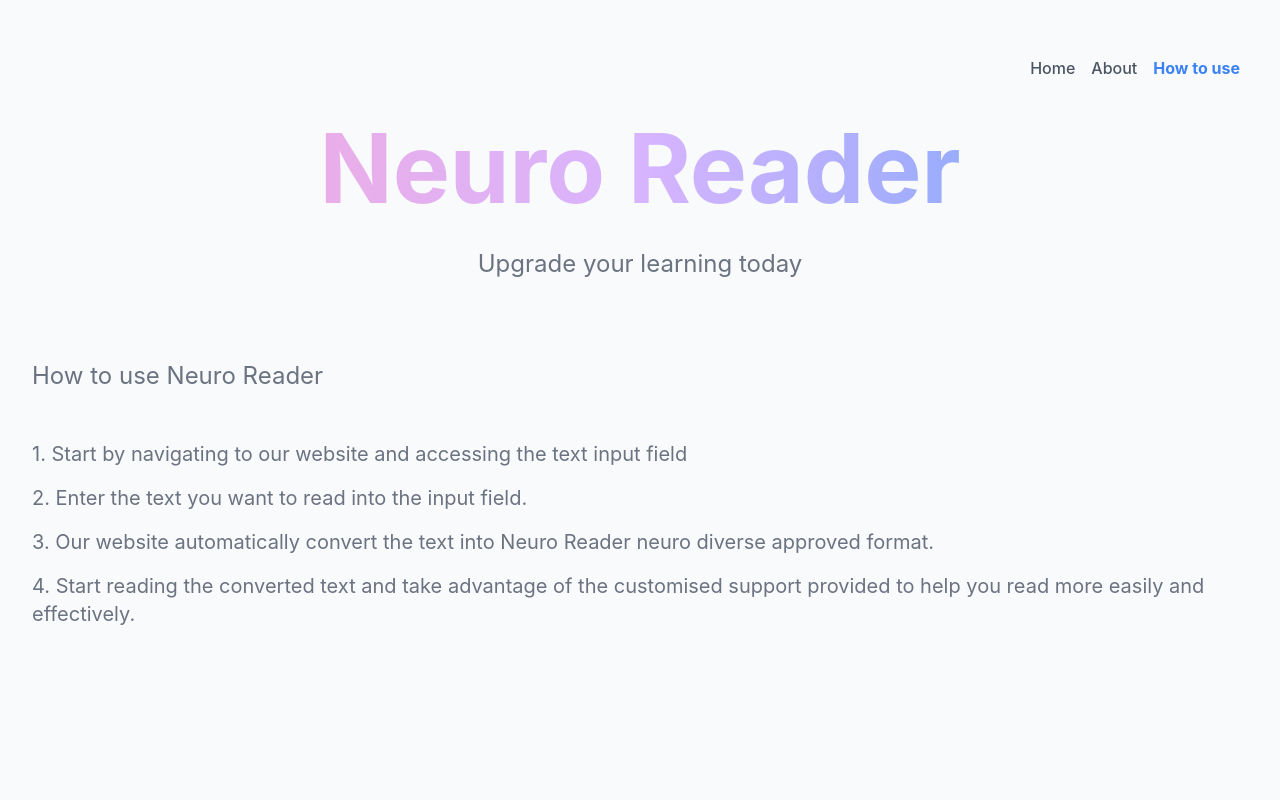
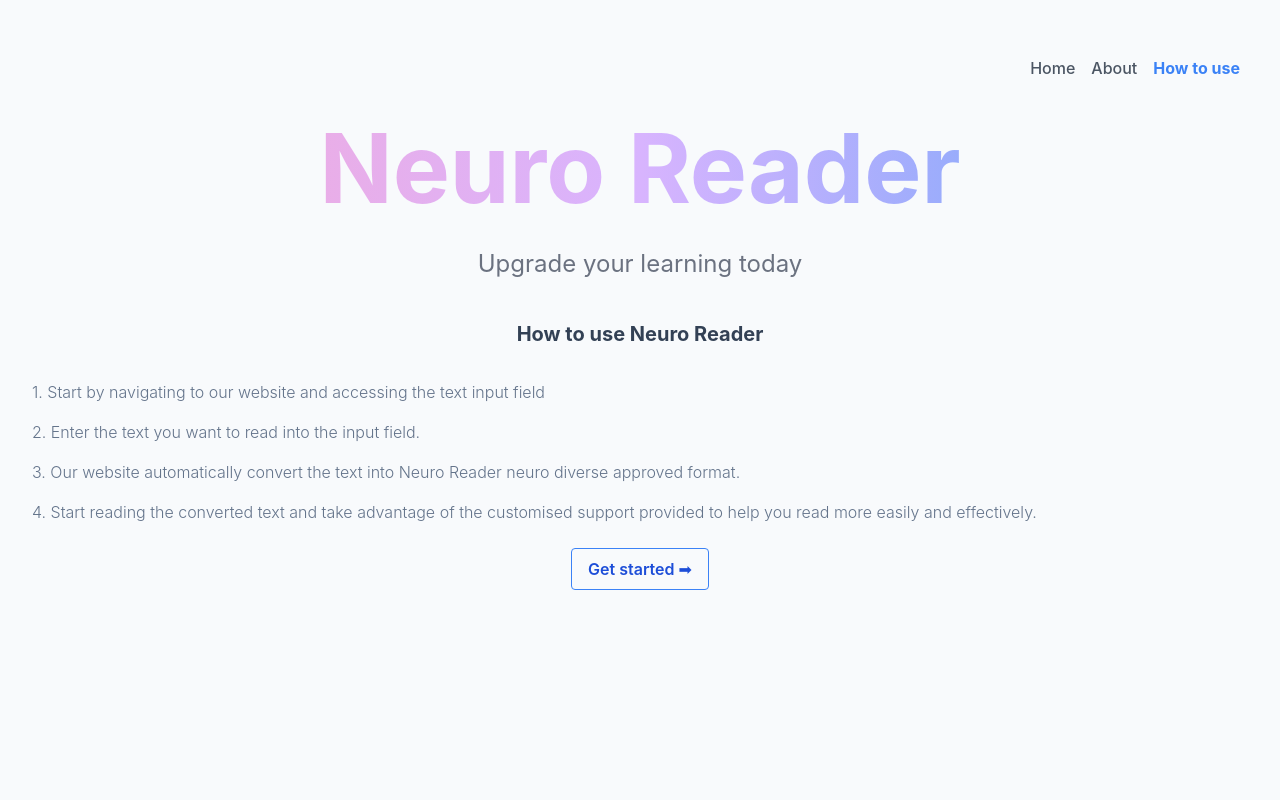
Before and after one commit to laurencetuchin/neuroreader, a React (Vite) app in the folder neuro-reader/: page /how in a window 1280 px wide. Shown: the top 800 px of the page. Built offline with nearby package versions, Linux system fonts and the light colour scheme.

Commit message:
Clean up information pages

```diff
--- a/neuro-reader/src/utilities/About.jsx
+++ b/neuro-reader/src/utilities/About.jsx
@@ -11,12 +11,12 @@ export default function About() {
     <>
 
     <div className='container mx-auto'>
-      <div className='py-4'>
+      <div className='py-4 text-left text-slate-500'>
 
     <br />
 
 
-    <p className='text-lg sm:text-left text-cyan-800'>Welcome to Neuro Reader, designed to help neuro diverse learners to read more easily and effectively. Our mission is to provide a platform that allows users to input their text and receive customised reading support to help them achieve their full potential.
+    <p className='xl:text-xl text-lg'>Welcome to Neuro Reader, designed to help neuro diverse learners to read more easily and effectively. Our mission is to provide a platform that allows users to input their text and receive customised reading support to help them achieve their full potential.
     <br />
     <br />
     Our purpose is to make reading accessible to everyone, regardless of their neurodiversity. We understand that reading can be a challenge and frustrating experience for some learners, and we aim to provide a solution that caters to their unique needs. Our website uses innovative technology to identify and address the specific challenges that neuro diverse learners face when reading, whether it be difficulty with decoding, comprehension, or fluency.
@@ -25,10 +25,10 @@ export default function About() {
     At our core, we are dedicated to helping others. We believe that everyone has the right to access education and information, and we strive to remove the barriers that prevent some learners from doing so. Our team of experts is passionate about making a positive impact on the lives of those who use our platform, and we are committed to continuously improving our services to ensure that our users receive the support they need to succeed.
     </p>
     <br />
+      </div>
     <NavLink to={'/'}>
       <button className='bg-transparent hover:bg-blue-500 text-blue-700 font-semibold hover:text-white py-2 px-4 border border-blue-500 hover:border-transparent rounded'>Get started &#x27A1;</button>
     </NavLink>
-      </div>
     </div>
     </>
   )
--- a/neuro-reader/src/utilities/HowToUse.jsx
+++ b/neuro-reader/src/utilities/HowToUse.jsx
@@ -1,4 +1,5 @@
 import React from 'react'
+import { NavLink } from 'react-router-dom'
 
 export default function HowToUse() {
 
@@ -9,17 +10,23 @@ export default function HowToUse() {
         {description: 'Start reading the converted text and take advantage of the customised support provided to help you read more easily and effectively.', key: 3}
     ];
   return (
-    <div className='contain mx-auto py-12'>
-        <h1 className='text-2xl mb-12 text-left'>How to use Neuro Reader</h1>
+    <div className='contain mx-auto py-2 text-center'>
+        <h1 className='xl:text-xl text-xl font-bold mb-8 text-slate-700'>How to use Neuro Reader</h1>
         <div className=''>
 
-            <ol className='text-left text-xl space-y-4 '>
+            <ol className='text-left space-y-4 text-slate-500 text-justify font-light'>
                 {howTo.map((instruction, index) => {
                     return (
                         <li key={instruction.key}>{index + 1}. {instruction.description}</li>
                     );
                 })}
             </ol>
+            <div className='m-6'>
+
+            <NavLink to={'/'}>
+      <button className='bg-transparent hover:bg-blue-500 text-blue-700 font-semibold hover:text-white py-2 px-4 border border-blue-500 hover:border-transparent rounded'>Get started &#x27A1;</button>
+    </NavLink>
+            </div>
         </div>
     </div>
   )
```
